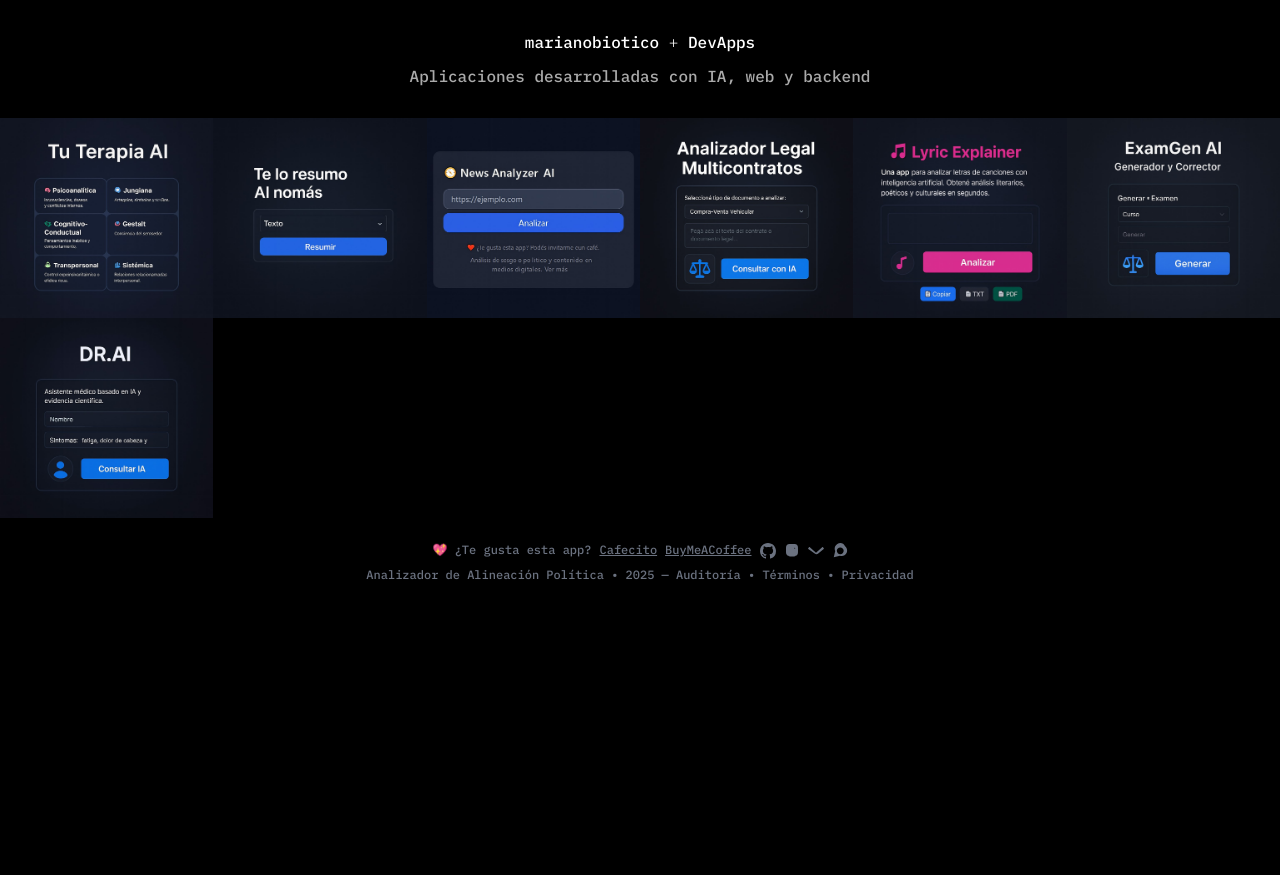
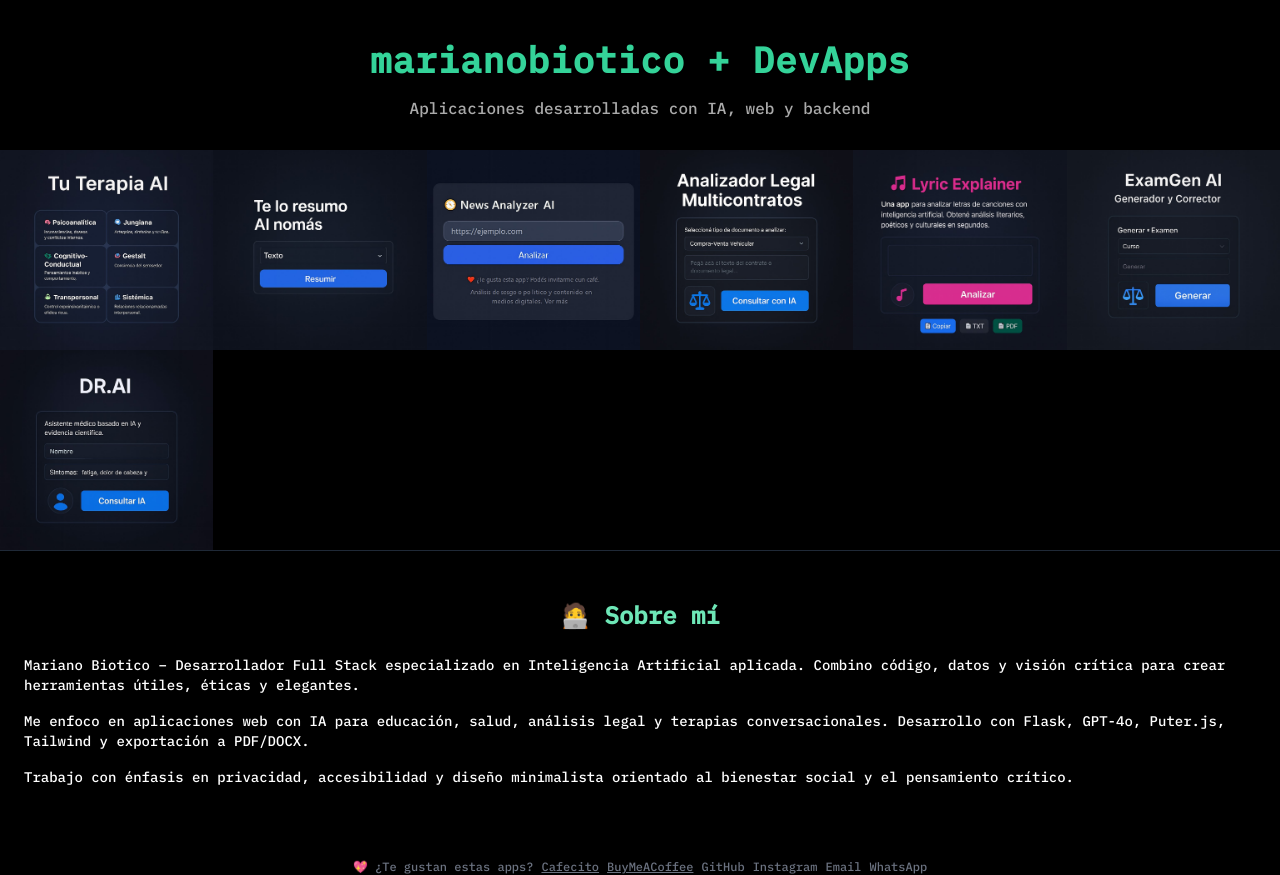
Before and after one commit to electrobiotica/mb-portfolio, a plain HTML site: page index.html in a window 1280 px wide. Before the commit the page ends 800 px from the top, so only its background shows below. Drawn offline with nearby package versions, Linux system fonts and the light colour scheme.

Commit message:
Update index.html

```diff
--- a/index.html
+++ b/index.html
@@ -10,22 +10,20 @@
     body {
       margin: 0;
       background: #000;
-      color: white;
+      color: #fff;
       font-family: 'IBM Plex Mono', monospace;
+      transition: background 0.3s, color 0.3s;
     }
-
     h2 {
       text-align: center;
       margin: 30px 0 10px;
     }
-
     .subtitle {
       text-align: center;
       color: #aaa;
       font-size: 16px;
       margin-bottom: 30px;
     }
-
     .app-grid {
       display: grid;
       grid-template-columns: repeat(auto-fit, minmax(200px, 1fr));
@@ -33,14 +31,12 @@
       width: 100%;
       max-width: 100vw;
     }
-
     .app-item {
       position: relative;
       text-align: center;
       overflow: hidden;
       background: #111;
     }
-
     .app-item img {
       width: 100%;
       height: 200px;
@@ -48,23 +44,11 @@
       display: block;
       transition: opacity 0.3s ease;
     }
-
     @media (max-width: 600px) {
-  .app-item img {
-    height: auto;
-
+      .app-item img { height: auto; }
+      .description { font-size: 12px; padding: 10px; }
     }
-
-  .description {
-    font-size: 12px;
-    padding: 10px;
-  }
-}
-
-    .app-item:hover img {
-      opacity: 0.3;
-    }
-
+    .app-item:hover img { opacity: 0.3; }
     .description {
       position: absolute;
       top: 50%;
@@ -80,11 +64,7 @@
       width: 90%;
       max-width: 280px;
     }
-
-    .app-item:hover .description {
-      opacity: 1;
-    }
-
+    .app-item:hover .description { opacity: 1; }
     .description a {
       color: #fff;
       text-decoration: none;
@@ -92,31 +72,20 @@
       display: block;
       margin-top: 6px;
     }
-
-    .contact-section {
-      text-align: center;
-      padding: 30px 0;
-      background: #111;
+    .profile-section p {
+      transition: color 0.3s;
     }
-
-    .contact-section a {
-      color: white;
-      text-decoration: none;
-      display: block;
-      margin: 5px 0;
-    }
-
-    @media (max-width: 400px) {
-      .description {
-        font-size: 12px;
-        padding: 10px;
-      }
+    .profile-section p:hover {
+      color: #22ff22;
     }
   </style>
 </head>
 <body>
-  <h2>marianobiotico <span style="font-weight: lighter;">+</span> DevApps</h2>
-  <div class="subtitle">Aplicaciones desarrolladas con IA, web y backend</div>
+  <h2 data-i18n="title" class="text-4xl font-extrabold tracking-wide text-green-400 drop-shadow-lg text-center mt-10 mb-4">
+  marianobiotico <span class="font-light">+</span> DevApps
+</h2>
+
+  <div class="subtitle" data-i18n="subtitle">Aplicaciones desarrolladas con IA, web y backend</div>
 
   <div class="app-grid" id="app-grid"></div>
 
@@ -128,10 +97,7 @@
       { nombre: "MultiContratos", desc: "Analizador legal para contratos de alquiler, trabajo, música, etc.", link: "https://multicontratos.onrender.com", img: "images/multicontratos-c.jpg" },
       { nombre: "Lyric Explainer AI", desc: "Analiza letras de canciones y ofrece interpretación con IA.", link: "https://lyricexplainerai.onrender.com", img: "images/lyric-c.jpg" },
       { nombre: "Examnia", desc: "Generador de exámenes en PDF y DOCX a partir de temas o textos.", link: "https://examnia.onrender.com", img: "images/examgen-c.jpg" },
-      { nombre: "DR.AI Argentina", desc: "Agente médico experimental con análisis sintomático local.", link: "https://dr-ai-ar.onrender.com", img: "images/drai-c.jpg" },
-      // { nombre: "SubsidiosYa", desc: "Herramienta para verificar elegibilidad de subsidios.", link: "https://subsidiosya.onrender.com", img: "images/subsidiosya.jpg" },
-      // { nombre: "PuterBox Test", desc: "Entorno de pruebas para interfaz IA con múltiples entradas y salidas.", link: "https://puterbox-test.onrender.com", img: "images/puterbox.jpg" },
-      // { nombre: "Multi-Model AI", desc: "App para comparar múltiples modelos de lenguaje.", link: "https://multi-model.onrender.com", img: "images/multimodel.jpg" }
+      { nombre: "DR.AI Argentina", desc: "Agente médico experimental con análisis sintomático local.", link: "https://dr-ai-ar.onrender.com", img: "images/drai-c.jpg" }
     ];
 
     document.addEventListener("DOMContentLoaded", () => {
@@ -141,10 +107,10 @@
         item.className = "app-item";
         item.innerHTML = `
           <img src="${app.img}" alt="${app.nombre}">
-          <div class="description" onclick="location.href='${app.link}'">
+          <div class="description" onclick=\"location.href='${app.link}'\">
             <strong>${app.nombre}</strong><br>
             ${app.desc}
-            <a href="${app.link}" target="_blank">Ver más</a>
+            <a href="${app.link}" target="_blank" data-i18n="see_more">Ver más</a>
           </div>
         `;
         grid.appendChild(item);
@@ -152,33 +118,61 @@
     });
   </script>
 
-  <!-- FOOTER REEMPLAZADO -->
-<footer class="text-center text-xs text-gray-500 dark:text-gray-400 mt-6 space-y-2">
+  <!-- PERFIL PROFESIONAL -->
+  <section class="px-6 py-12 text-sm space-y-4 bg-black border-t border-gray-800 profile-section">
+    <h3 class="text-2xl font-bold text-center mb-6 text-green-300" data-i18n="about_title">🧑‍💻 Sobre mí</h3>
+    <p data-i18n="about_intro"><strong class="text-green-400">Mariano Biotico</strong> – Desarrollador Full Stack especializado en Inteligencia Artificial aplicada. Combino código, datos y visión crítica para crear herramientas útiles, éticas y elegantes.</p>
+    <p data-i18n="about_focus">Me enfoco en aplicaciones web con IA para educación, salud, análisis legal y terapias conversacionales. Desarrollo con <code>Flask</code>, <code>GPT-4o</code>, <code>Puter.js</code>, <code>Tailwind</code> y exportación a <code>PDF/DOCX</code>.</p>
+    <p data-i18n="about_values">Trabajo con énfasis en privacidad, accesibilidad y diseño minimalista orientado al bienestar social y el pensamiento crítico.</p>
+  </section>
+
+  <!-- FOOTER COMPLETO -->
+  <footer class="text-center text-xs text-gray-500 mt-6 space-y-2">
     <div class="flex flex-wrap justify-center items-center gap-2">
-    <span data-i18n="coffee">💖 ¿Te gusta esta app?</span>
+      <span data-i18n="coffee">💖 ¿Te gustan estas apps?</span>
       <a href="https://cafecito.app/marianobiotico" target="_blank" class="underline hover:text-blue-400">Cafecito</a>
       <a href="https://www.buymeacoffee.com/marianobiotico" target="_blank" class="underline hover:text-yellow-500">BuyMeACoffee</a>
-    <a href="https://github.com/electrobiotica" target="_blank" title="GitHub" class="hover:text-white">
-      <svg class="inline w-4 h-4" fill="currentColor" viewBox="0 0 16 16"><path d="M8 0C3.58 0 0 3.58 0 8a8.01 8.01 0 005.47 7.59c.4.07.55-.17.55-.38 0-.19-.01-.82-.01-1.49-2 .37-2.53-.49-2.69-.94-.09-.23-.48-.94-.82-1.13-.28-.15-.68-.52 0-.53.63-.01 1.08.58 1.23.82.72 1.21 1.87.87 2.33.66.07-.52.28-.87.5-1.07-1.78-.2-3.64-.89-3.64-3.95 0-.87.31-1.59.82-2.15-.08-.2-.36-1.01.08-2.1 0 0 .67-.21 2.2.82a7.65 7.65 0 012-.27c.68 0 1.36.09 2 .27 1.53-1.03 2.2-.82 2.2-.82.44 1.09.16 1.9.08 2.1.51.56.82 1.27.82 2.15 0 3.07-1.87 3.75-3.65 3.95.29.25.54.73.54 1.48 0 1.07-.01 1.93-.01 2.2 0 .21.15.46.55.38A8.01 8.01 0 0016 8c0-4.42-3.58-8-8-8z"/></svg>
-    </a>
-    <a href="https://instagram.com/marianobiotico" target="_blank" title="Instagram" class="hover:text-pink-500">
-      <svg class="inline w-4 h-4" fill="currentColor" viewBox="0 0 448 512"><path d="M224 202.66A53.34 53.34 0 1 0 277.34 256 53.38 53.38 0 0 0 224 202.66Zm124.71 7.09a54 54 0 0 0-30.06-30.06c-20.75-8.23-70.1-6.35-93.64-6.35s-72.89-1.88-93.64 6.35a54 54 0 0 0-30.06 30.06c-8.23 20.75-6.35 70.1-6.35 93.64s-1.88 72.89 6.35 93.64a54 54 0 0 0 30.06 30.06c20.75 8.23 70.1 6.35 93.64 6.35s72.89 1.88 93.64-6.35a54 54 0 0 0 30.06-30.06c8.23-20.75 6.35-70.1 6.35-93.64s1.88-72.89-6.35-93.64ZM224 338a82 82 0 1 1 82-82 82.09 82.09 0 0 1-82 82Zm85.33-148.2a19.2 19.2 0 1 1 19.2-19.2 19.21 19.21 0 0 1-19.2 19.2ZM398.8 80A80.13 80.13 0 0 0 368 51.2C344.6 32 308.5 32 224 32s-120.6 0-144 19.2A80.13 80.13 0 0 0 49.2 80C32 103.4 32 139.5 32 224s0 120.6 19.2 144A80.13 80.13 0 0 0 80 398.8c23.4 17.2 59.5 17.2 144 17.2s120.6 0 144-19.2a80.13 80.13 0 0 0 30.8-30.8C416 344.6 416 308.5 416 224s0-120.6-17.2-144Z"/></svg>
-    </a>
-    <a href="mailto:marianobiotico@gmail.com" title="Email" class="hover:text-blue-400">
-      <svg class="inline w-4 h-4" fill="currentColor" viewBox="0 0 512 512"><path d="M502.3 190.8L327.4 338.4c-15.2 13-35.6 20.5-56.4 20.5s-41.2-7.5-56.4-20.5L9.7 190.8c-7.9-6.7-9-18.7-2.3-26.6l24.6-29.2c6.7-7.9 18.7-9 26.6-2.3L256 312.5 453.4 132.7c7.9-6.7 19.9-5.6 26.6 2.3l24.6 29.2c6.8 7.9 5.7 19.9-2.3 26.6z"/></svg>
-    </a>
-    <a href="https://wa.me/5491127278058" target="_blank" title="WhatsApp" class="hover:text-green-400">
-      <svg class="inline w-4 h-4" fill="currentColor" viewBox="0 0 448 512"><path d="M380.9 97.1C339-3.6 226.8-24.2 138.8 29.6 60.6 77.5 32.2 176.2 71.6 255.5L24 452l199.3-46.9c78.7 31.4 168.1-5.1 209.7-83.5 41.6-78.4 9.9-175.5-52.1-224.5zM232.3 361.2c-60.7 0-109.9-49.2-109.9-109.9 0-60.7 49.2-109.9 109.9-109.9s109.9 49.2 109.9 109.9c0 60.7-49.2 109.9-109.9 109.9z"/></svg>
-    </a>
-  </div>
-
-  <div>
-    <span data-i18n="footer_title">Analizador de Alineación Política • 2025 —</span>
-    <a href="auditoria.html" target="_blank" data-i18n="audit" class="hover:underline">Auditoría</a> •
-    <a href="legal.html" target="_blank" data-i18n="terms" class="hover:underline">Términos</a> •
-    <a href="politica.html" target="_blank" data-i18n="privacy" class="hover:underline">Privacidad</a>
+      <a href="https://github.com/electrobiotica" target="_blank" title="GitHub" class="hover:text-white">GitHub</a>
+      <a href="https://instagram.com/marianobiotico" target="_blank" title="Instagram" class="hover:text-pink-500">Instagram</a>
+      <a href="mailto:marianobiotico@gmail.com" title="Email" class="hover:text-blue-400">Email</a>
+      <a href="https://wa.me/5491127278058" target="_blank" title="WhatsApp" class="hover:text-green-400">WhatsApp</a>
     </div>
   </footer>
 
+  <script>
+    const lang = {
+      es: {
+        title: "marianobiotico + DevApps",
+        subtitle: "Aplicaciones desarrolladas con IA, web y backend",
+        see_more: "Ver más",
+        about_title: "🧑‍💻 Sobre mí",
+        about_intro: "Mariano Biotico – Desarrollador Full Stack especializado en Inteligencia Artificial aplicada. Combino código, datos y visión crítica para crear herramientas útiles, éticas y elegantes.",
+        about_focus: "Me enfoco en aplicaciones web con IA para educación, salud, análisis legal y terapias conversacionales. Desarrollo con Flask, GPT-4o, Puter.js, Tailwind y exportación a PDF/DOCX.",
+        about_values: "Trabajo con énfasis en privacidad, accesibilidad y diseño minimalista orientado al bienestar social y el pensamiento crítico.",
+        coffee: "💖 ¿Te gustan estas apps?"
+      },
+      en: {
+        title: "marianobiotico + DevApps",
+        subtitle: "Apps built with AI, web and backend",
+        see_more: "See more",
+        about_title: "🧑‍💻 About me",
+        about_intro: "Mariano Biotico – Full Stack Developer specialized in Applied AI. I combine code, data and critical thinking to create useful, ethical and elegant tools.",
+        about_focus: "I focus on web applications with AI for education, health, legal analysis and therapeutic support. Built with Flask, GPT-4o, Puter.js, Tailwind and PDF/DOCX export.",
+        about_values: "I work with a focus on privacy, accessibility and minimal design oriented toward social wellbeing and critical thinking.",
+        coffee: "💖 Do you like these apps?"
+      }
+    };
+
+    function setLanguage(langCode) {
+      const dict = lang[langCode];
+      document.querySelectorAll('[data-i18n]').forEach(el => {
+        const key = el.getAttribute('data-i18n');
+        if (dict[key]) el.innerText = dict[key];
+      });
+    }
+
+    // set default language
+    setLanguage('es');
+  </script>
 </body>
 </html>
```
Lines whose indentation alone changed are shown as unchanged.
